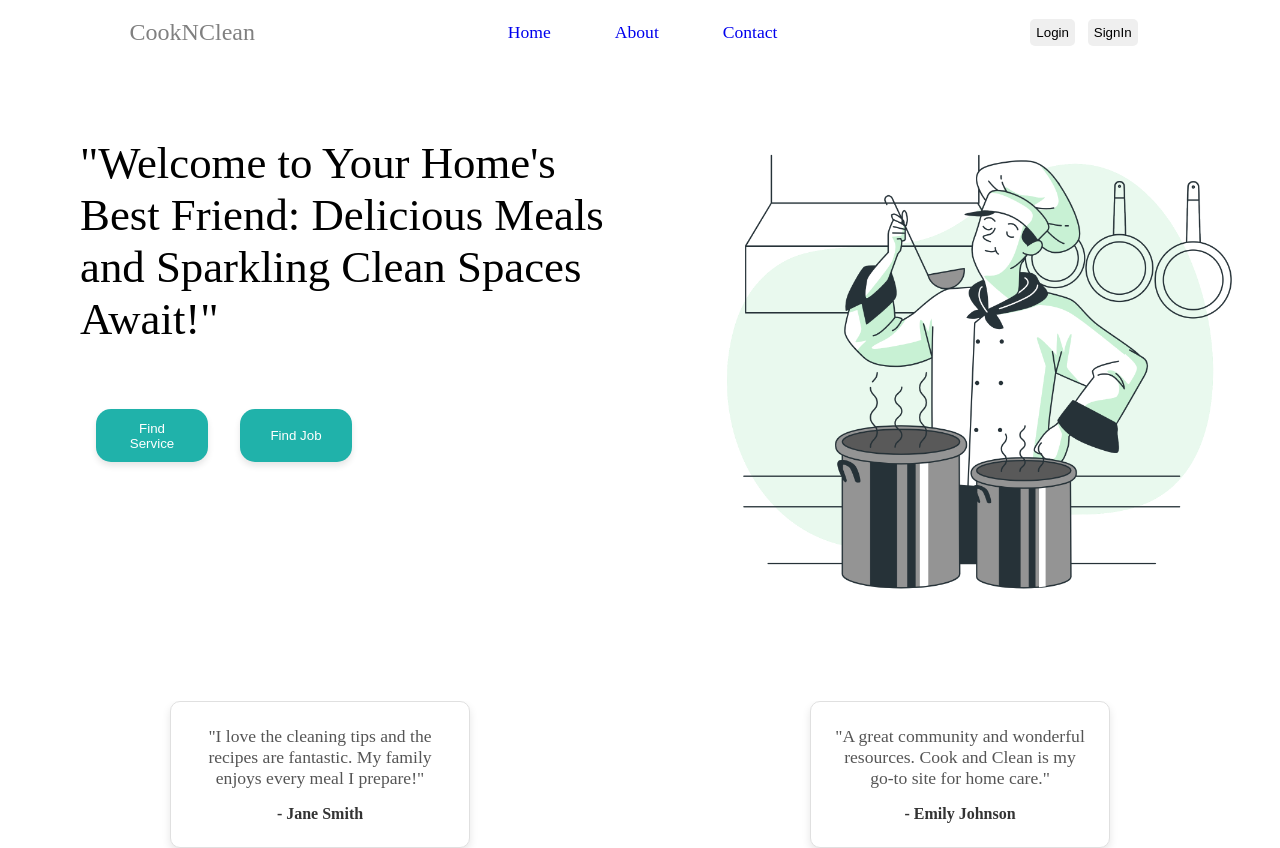
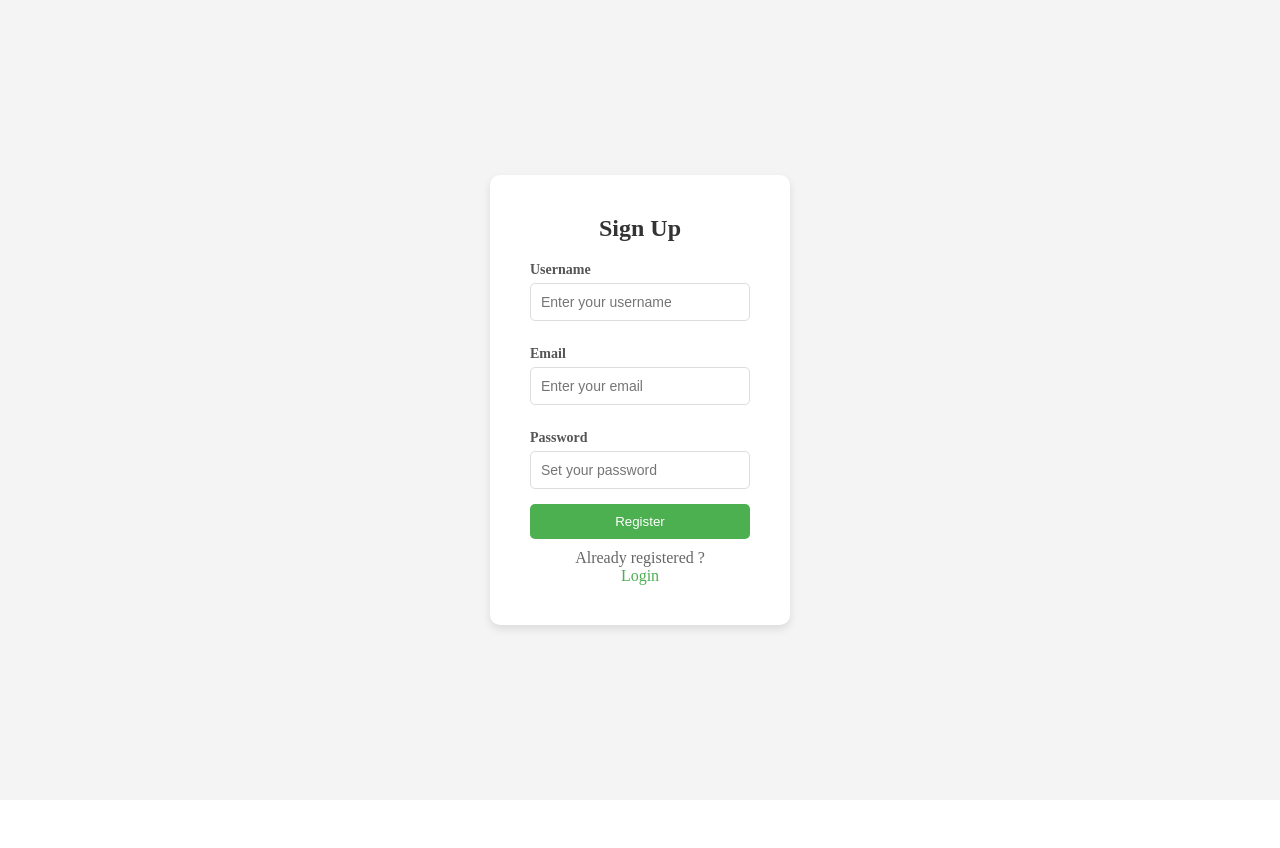
Before and after one commit to Aarushbgs/Cook-maid-services, a React (Create React App) app in the folder frontend/: page /signup in a window 1280 px wide. Shown: the top 848 px of the page. After the commit the page ends 800 px from the top, so only its background shows below. Built offline with nearby package versions, Linux system fonts and the light colour scheme; a web font is replaced by a local one.

Commit message:
Added login and singup page

```diff
--- a/frontend/package.json
+++ b/frontend/package.json
@@ -10,6 +10,7 @@
     "react-dom": "^18.3.1",
     "react-multi-carousel": "^2.8.5",
     "react-responsive-carousel": "^3.2.23",
+    "react-router-dom": "^6.26.2",
     "react-scripts": "5.0.1",
     "web-vitals": "^2.1.4"
   },
--- a/frontend/src/App.js
+++ b/frontend/src/App.js
@@ -1,17 +1,18 @@
 import React from 'react'
-import Navbar from './Components/Navbar'
-import Header from './Pages/Header'
-import Testimonials from './Components/Testimonials'
-import Faq from './Components/FAQ'
+import { BrowserRouter as Router, Routes, Route } from 'react-router-dom';
+import Frontpage from './Pages/Frontpage';
+import Login from './Pages/Login';
+import Signup from './Pages/Signup';
 
 const App = () => {
   return (
-  <>
-  <Navbar/>
-  <Header/>
-  <Testimonials/>
-  <Faq/>
-  </>
+  <Router>
+    <Routes>
+      <Route path='/' element={<Frontpage/>}/>
+      <Route path='/login' element={<Login/>}/>
+      <Route path='/signup' element={<Signup/>}/>
+    </Routes>
+  </Router>
   )
 }
 
--- a/frontend/src/Components/Navbar.js
+++ b/frontend/src/Components/Navbar.js
@@ -1,5 +1,6 @@
 import React from 'react'
 import './Navbar.css'
+import {Link }from 'react-router-dom'
 const Navbar = () => {
   return (
    <nav className='navbar'>
@@ -18,7 +19,11 @@ CookNClean
 
 
 <div className='loginbutton'>
+
+<Link to="/login">
 <button className='btn'>Login</button>
+</Link>
+
 <button className='btn'>SignIn</button>
 </div>
    </nav>
--- /dev/null
+++ b/frontend/src/Pages/Frontpage.js
@@ -0,0 +1,18 @@
+import React from 'react'
+import Navbar from '../Components/Navbar'
+import Header from './Header'
+import Testimonials from '../Components/Testimonials'
+import Faq from '../Components/FAQ'
+
+const frontpage = () => {
+  return (
+    <>
+    <Navbar/>
+  <Header/>
+  <Testimonials/>
+  <Faq/>
+    </>
+  )
+}
+
+export default frontpage
--- /dev/null
+++ b/frontend/src/Pages/Login.css
@@ -0,0 +1,58 @@
+.login-page {
+    display: flex;
+    justify-content: center;
+    align-items: center;
+    height: 100vh;
+    background-color: #f0f2f5;
+  }
+
+  .login-form {
+    background-color: #fff;
+    padding: 20px;
+    border-radius: 8px;
+    box-shadow: 0 0 10px rgba(0,0,0,0.1);
+    width: 300px;
+  }
+
+  .login-form h2 {
+    text-align: center;
+    color: #333;
+    margin-bottom: 20px;
+  }
+
+
+  .form-group {
+    margin-bottom: 15px;
+  }
+
+  label {
+    display: block;
+    margin-bottom: 5px;
+    font-weight: bold;
+  }
+
+  input {
+    width: 100%;
+    padding: 8px;
+    border: 1px solid #ddd;
+    border-radius: 4px;
+  }
+
+  .error-text {
+    color: red;
+    font-size: 0.875em;
+  }
+
+  .submit-button {
+    background-color: #007bff;
+    color: white;
+    border: none;
+    padding: 10px;
+    border-radius: 4px;
+    cursor: pointer;
+    width: 100%;
+  }
+
+  .submit-button:hover {
+    background-color: #0056b3;
+  }
--- /dev/null
+++ b/frontend/src/Pages/Login.js
@@ -0,0 +1,132 @@
+// import React, { useState } from 'react'
+
+// const Login = () => {
+// const [form, setform] = useState({
+//   email:'',
+//   password:''
+// });
+
+// const handleChange= (e)=>{
+// setform({...form,[e.target.name]:e.target.value});
+// console.log(form);
+// };
+
+// const handleSubmit=async (e)=>{
+// e.preventDefault();
+
+// };
+
+//   return (
+
+//     <div className='login-page'>
+//      <form onSubmit={handleSubmit}>
+//         <label htmlFor='email'>Email</label>
+//         <input
+//         type='email'
+//         name='email'
+//         placeholder='Enter your mail Id'
+//         onChange={handleChange}
+//         />
+
+//    <label htmlFor='password'>Password</label>
+//         <input
+//         type='password'
+//         name='password'
+//         placeholder='Enter your password'
+//         onChange={handleChange}
+//         />
+
+// <button type="submit">Login</button>
+
+//      </form>
+//     </div>
+//   )
+// }
+
+// export default Login
+
+
+import React, { useState } from 'react';
+import './Login.css'; // Assuming you will add CSS styles in this file
+import {Link} from 'react-router-dom'
+const Login = () => {
+  const [form, setForm] = useState({
+    email: '',
+    password: '',
+  });
+
+  const [errors, setErrors] = useState({
+    email: '',
+    password: '',
+  });
+
+  const handleChange = (e) => {
+    const { name, value } = e.target;
+    setForm({ ...form, [name]: value });
+
+    // Basic validation
+    if (name === 'email') {
+      setErrors({
+        ...errors,
+        email: value.includes('@') ? '' : 'Email must be valid',
+      });
+    }
+    if (name === 'password') {
+      setErrors({
+        ...errors,
+        password: value.length >= 6 ? '' : 'Password must be at least 6 characters long',
+      });
+    }
+  };
+
+  const handleSubmit = async (e) => {
+    e.preventDefault();
+    // Add your submit logic here
+    if (errors.email || errors.password) {
+      console.log('Form has errors');
+      return;
+    }
+    console.log('Form data:', form);
+  };
+
+  return (
+    <div className='login-page'>
+      <form onSubmit={handleSubmit} className='login-form'>
+        <div className='form-group'>
+        <h2>Login </h2>
+          <label htmlFor='email'>Email</label>
+          <input
+            type='email'
+            name='email'
+            placeholder='Enter your email ID'
+            onChange={handleChange}
+            value={form.email}
+          />
+          {errors.email && <p className='error-text'>{errors.email}</p>}
+        </div>
+
+        <div className='form-group'>
+          <label htmlFor='password'>Password</label>
+          <input
+            type='password'
+            name='password'
+            placeholder='Enter your password'
+            onChange={handleChange}
+            value={form.password}
+          />
+          {errors.password && <p className='error-text'>{errors.password}</p>}
+        </div>
+
+        <button type='submit' className='submit-button'>Login</button>
+
+        <span>Don't have a account ?</span>
+  <Link to='/signup'>
+     Signup
+  </Link>
+      </form>
+
+    </div>
+  );
+}
+
+export default Login;
--- /dev/null
+++ b/frontend/src/Pages/Signup.css
@@ -0,0 +1,68 @@
+/* Signup.css */
+.signup-page {
+  display: flex;
+  justify-content: center;
+  align-items: center;
+  height: 100vh;
+  background-color: #f4f4f4;
+}
+
+.signup-form {
+  background-color: white;
+  padding: 40px;
+  border-radius: 10px;
+  box-shadow: 0 4px 8px rgba(0, 0, 0, 0.1);
+  width: 300px;
+  text-align: center;
+}
+
+.signup-form h2 {
+  margin-bottom: 20px;
+  color: #333;
+}
+
+.signup-form label {
+  display: block;
+  margin: 10px 0 5px;
+  font-size: 14px;
+  color: #555;
+  text-align: left;
+}
+
+.signup-form input {
+  width: 100%;
+  padding: 10px;
+  margin-bottom: 15px;
+  border: 1px solid #ddd;
+  border-radius: 5px;
+  font-size: 14px;
+}
+
+.signup-form button {
+  width: 100%;
+  padding: 10px;
+  background-color: #4CAF50;
+  color: white;
+  border: none;
+  border-radius: 5px;
+  cursor: pointer;
+}
+
+.signup-form button:hover {
+  background-color: #45a049;
+}
+
+.signup-form span {
+  display: block;
+  margin-top: 10px;
+  color: #666;
+}
+
+.signup-form a {
+  color: #4CAF50;
+  text-decoration: none;
+}
+
+.signup-form a:hover {
+  text-decoration: underline;
+}
--- /dev/null
+++ b/frontend/src/Pages/Signup.js
@@ -0,0 +1,125 @@
+// import React, { useState } from 'react'
+
+// const Signup = () => {
+
+//   const [signform, setsignform] = useState({
+//     username:'',
+//     email:'',
+//     password:'',
+//   });
+
+
+// const handleChange=async(e)=>{
+//   const{username,email,password}=  e.target;
+
+//   setsignform({...signform,[e.target.name]:e.target.value});
+//   console.log(signform);
+
+// }
+
+//   const handleSubmit =async(e)=>{
+// e.preventDefault();
+//   }
+
+//   return (
+//     <div className='signup-page'>
+//       <form  onSubmit={handleSubmit}>
+//         <label>username</label>
+//         <input
+//         type='text'
+//         name='username'
+//         placeholder='Enter your username'
+//         onChange={handleChange}
+//         />
+
+//        <label>email</label>
+//         <input
+//         type='email'
+//         name='email'
+//         placeholder='Enter your Mail Id'
+//         onChange={handleChange}
+//         />
+
+// <label>password</label>
+//         <input
+//         type='password'
+//         name='password'
+//         placeholder='Set your password'
+//         onChange={handleChange}
+//         />
+
+//         <button type='submit'>Register</button>
+//       </form>
+//     </div>
+//   )
+// }
+
+// export default Signup
+
+
+
+import React, { useState } from 'react';
+import {Link} from 'react-router-dom'
+import './Signup.css';
+
+const Signup = () => {
+  const [signform, setsignform] = useState({
+    username: '',
+    email: '',
+    password: '',
+  });
+
+  const handleChange = (e) => {
+    setsignform({ ...signform, [e.target.name]: e.target.value });
+    console.log(signform)
+  };
+
+  const handleSubmit = async (e) => {
+    e.preventDefault();
+    console.log('Submitted form data:', signform);
+
+  };
+
+  return (
+    <div className="signup-page">
+      <form onSubmit={handleSubmit} className="signup-form">
+        <h2>Sign Up</h2>
+        <label>Username</label>
+        <input
+          type="text"
+          name="username"
+          placeholder="Enter your username"
+          value={signform.username}
+          onChange={handleChange}
+        />
+
+        <label>Email</label>
+        <input
+          type="email"
+          name="email"
+          placeholder="Enter your email"
+          value={signform.email}
+          onChange={handleChange}
+        />
+
+        <label>Password</label>
+        <input
+          type="password"
+          name="password"
+          placeholder="Set your password"
+          value={signform.password}
+          onChange={handleChange}
+        />
+
+        <button type="submit">Register</button>
+
+        <span>Already registered ?</span>
+  <Link to='/login'>
+     Login
+  </Link>
+      </form>
+    </div>
+  );
+};
+
+export default Signup;
```
Also changed, not shown: 1 other file (tests, documents, lock files or other folders).
